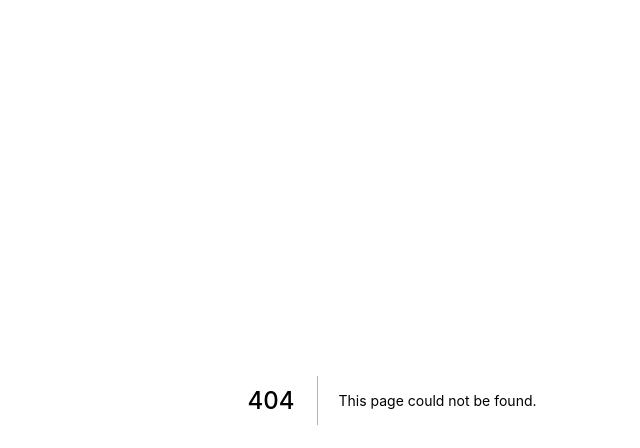
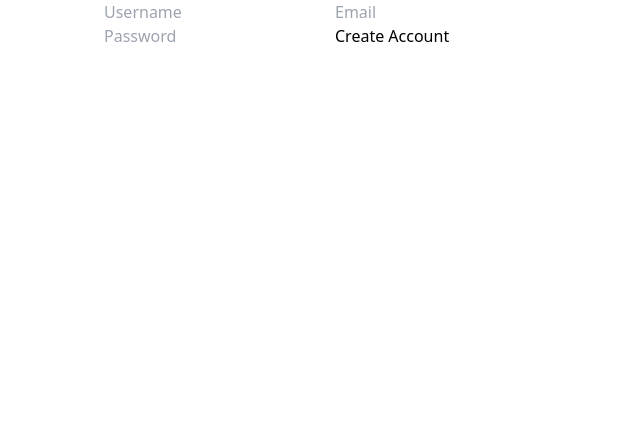
Before and after one commit to jeeweb/nextjs-carrot-market, a Next.js app: page /forms in a window 1280 px wide. Before the commit this address had no page. Shown: the top 448 px of the page, without its empty margins (248-888 px from the left). Built offline with nearby package versions, Linux system fonts and the light colour scheme.

Commit message:
feat: form 구현하기

```diff
--- /dev/null
+++ b/pages/forms.tsx
@@ -0,0 +1,65 @@
+import { useState } from "react";
+
+export default function Forms() {
+  const [username, setUsername] = useState("");
+  const [email, setEmail] = useState("");
+  const [password, setPassword] = useState("");
+  const [formErrors, setFormErrors] = useState("");
+  const [emailError, setEmailError] = useState("");
+  const onUsernameChange = (event: React.SyntheticEvent<HTMLInputElement>) => {
+    const {
+      currentTarget: { value },
+    } = event;
+    setUsername(value);
+  };
+  const onEmailChange = (event: React.SyntheticEvent<HTMLInputElement>) => {
+    const {
+      currentTarget: { value },
+    } = event;
+    setEmailError("");
+    setEmail(value);
+  };
+  const onPasswordChange = (event: React.SyntheticEvent<HTMLInputElement>) => {
+    const {
+      currentTarget: { value },
+    } = event;
+    setPassword(value);
+  };
+  const onSubmit = (event: React.SyntheticEvent<HTMLFormElement>) => {
+    event.preventDefault();
+    if (username === "" || email === "" || password === "") {
+      setFormErrors("All fields are required");
+    }
+    if (!email.includes("@")) {
+      setEmailError("email is required");
+    }
+  };
+  return (
+    <form onSubmit={onSubmit}>
+      <input
+        value={username}
+        onChange={onUsernameChange}
+        type="text"
+        placeholder="Username"
+        required
+        minLength={5}
+      />
+      <input
+        value={email}
+        onChange={onEmailChange}
+        type="email"
+        placeholder="Email"
+        required
+      />
+      {emailError}
+      <input
+        value={password}
+        onChange={onPasswordChange}
+        type="password"
+        placeholder="Password"
+        required
+      />
+      <input type="submit" value="Create Account" />
+    </form>
+  );
+}
```
